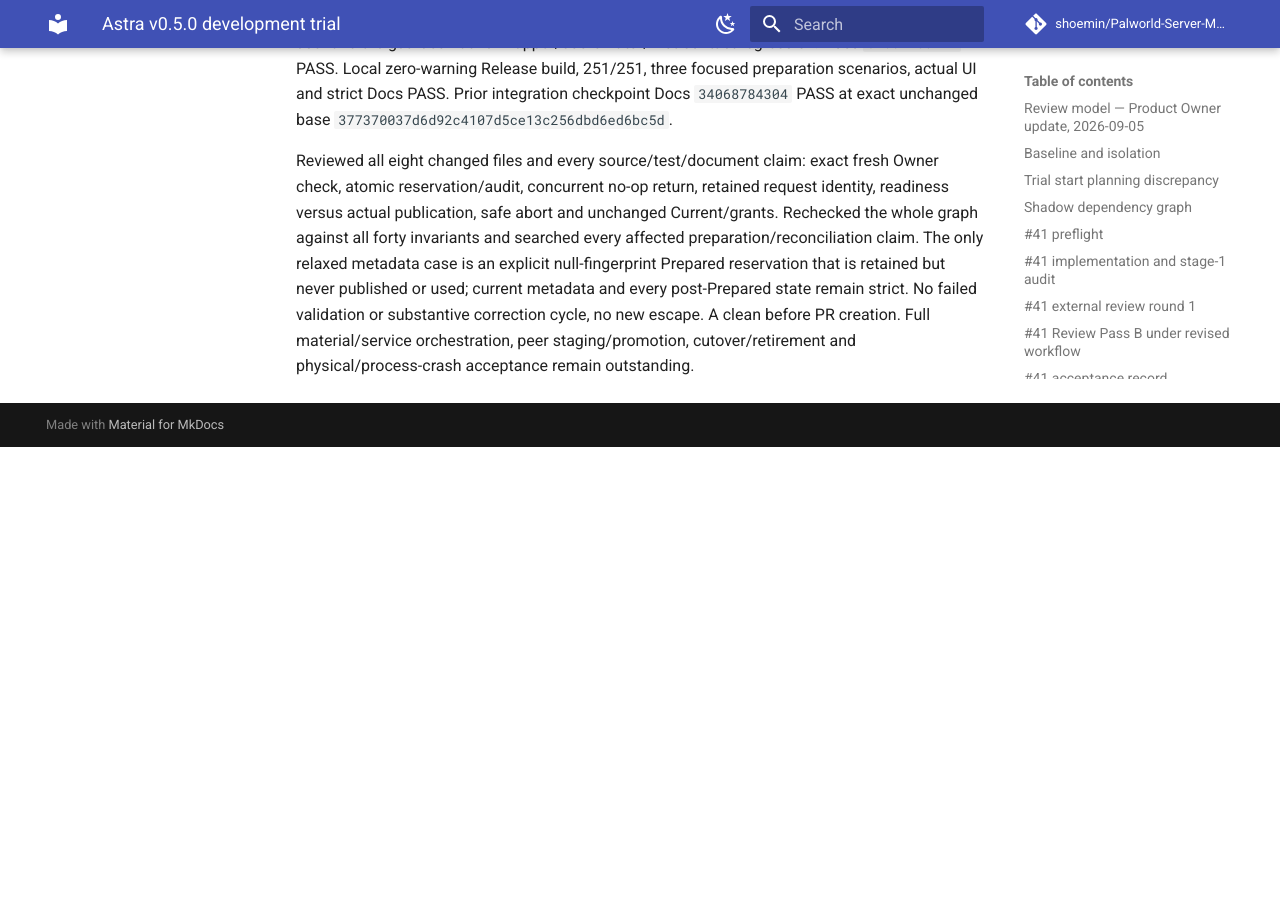
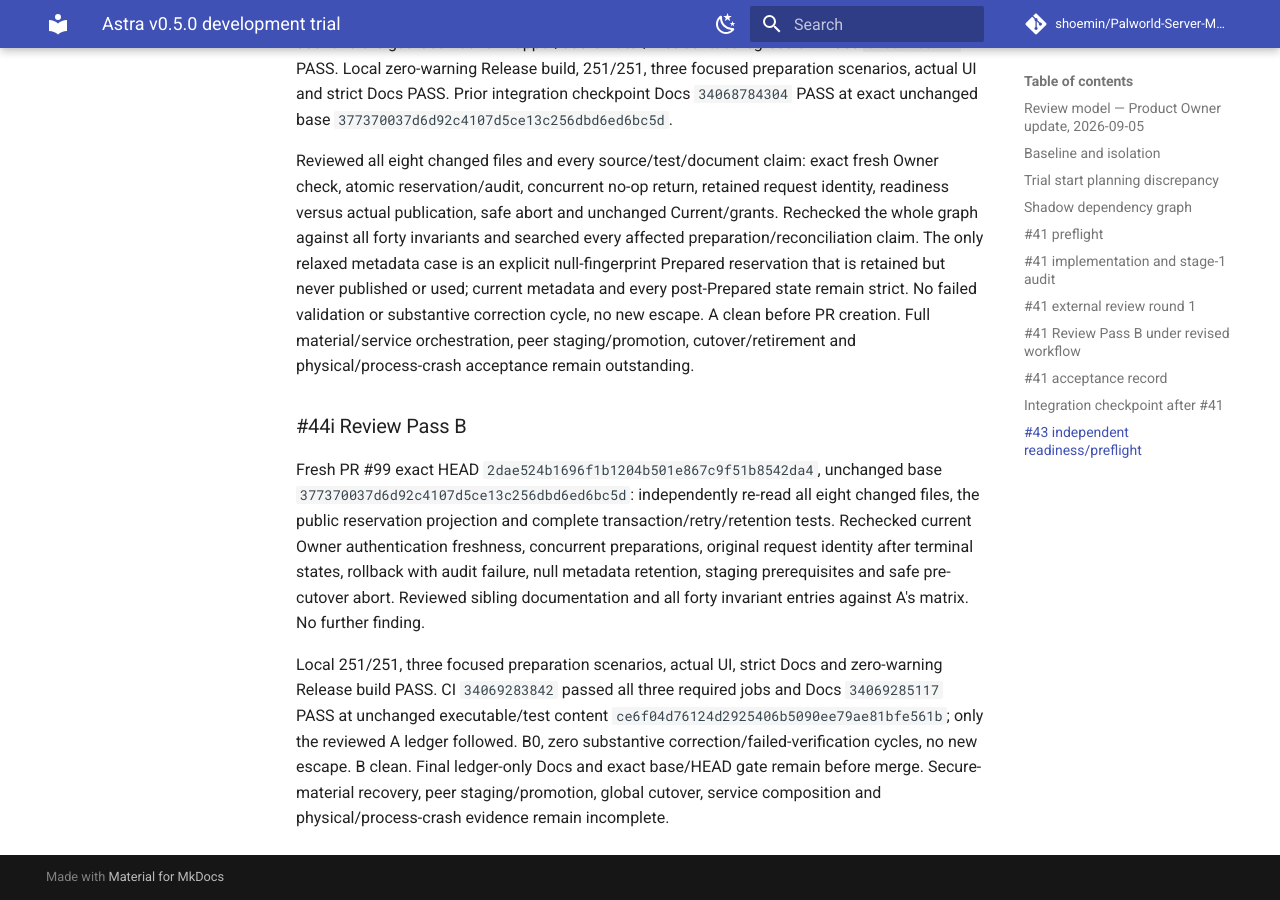
Before and after one commit to shoemin/Palworld-Server-Manager, an MkDocs documentation site: the page built from docs/experiments/astra-v0.5.0-trial.md, in a window 1280 px wide and 900 px high, scrolled down 165439 px. Built offline with MkDocs 1.6.1 and Material for MkDocs 9.7.7, drawn with Linux system fonts in a browser that asks for light colours; comment, search, counter and statistics services are not loaded; before the commit the page ends 165886 px from its top, so only the background shows below that; part of the change alters nothing that is shown.

Commit message:
Record clean rotation preparation review B

```diff
--- a/docs/experiments/astra-v0.5.0-trial.md
+++ b/docs/experiments/astra-v0.5.0-trial.md
@@ -1772,3 +1772,9 @@ All forty invariants reviewed: ARCH-001/002 PASS only v0.5 Core security logic,
 Exact executable/test content `ce6f04d76124d2925406b5090ee79ae81bfe561b`: CI `34069283842` passed all three required jobs, including 251 ordinary tests/UI, privileged Windows service/multi-user and the guarded native wrapper/coordinator/first-contact regression. Docs `34069285117` PASS. Local zero-warning Release build, 251/251, three focused preparation scenarios, actual UI and strict Docs PASS. Prior integration checkpoint Docs `34068784304` PASS at exact unchanged base `377370037d6d92c4107d5ce13c256dbd6ed6bc5d`.
 
 Reviewed all eight changed files and every source/test/document claim: exact fresh Owner check, atomic reservation/audit, concurrent no-op return, retained request identity, readiness versus actual publication, safe abort and unchanged Current/grants. Rechecked the whole graph against all forty invariants and searched every affected preparation/reconciliation claim. The only relaxed metadata case is an explicit null-fingerprint Prepared reservation that is retained but never published or used; current metadata and every post-Prepared state remain strict. No failed validation or substantive correction cycle, no new escape. A clean before PR creation. Full material/service orchestration, peer staging/promotion, cutover/retirement and physical/process-crash acceptance remain outstanding.
+
+### #44i Review Pass B
+
+Fresh PR #99 exact HEAD `2dae524b1696f1b1204b501e867c9f51b8542da4`, unchanged base `377370037d6d92c4107d5ce13c256dbd6ed6bc5d`: independently re-read all eight changed files, the public reservation projection and complete transaction/retry/retention tests. Rechecked current Owner authentication freshness, concurrent preparations, original request identity after terminal states, rollback with audit failure, null metadata retention, staging prerequisites and safe pre-cutover abort. Reviewed sibling documentation and all forty invariant entries against A's matrix. No further finding.
+
+Local 251/251, three focused preparation scenarios, actual UI, strict Docs and zero-warning Release build PASS. CI `34069283842` passed all three required jobs and Docs `34069285117` PASS at unchanged executable/test content `ce6f04d76124d2925406b5090ee79ae81bfe561b`; only the reviewed A ledger followed. B0, zero substantive correction/failed-verification cycles, no new escape. B clean. Final ledger-only Docs and exact base/HEAD gate remain before merge. Secure-material recovery, peer staging/promotion, global cutover, service composition and physical/process-crash evidence remain incomplete.
```
